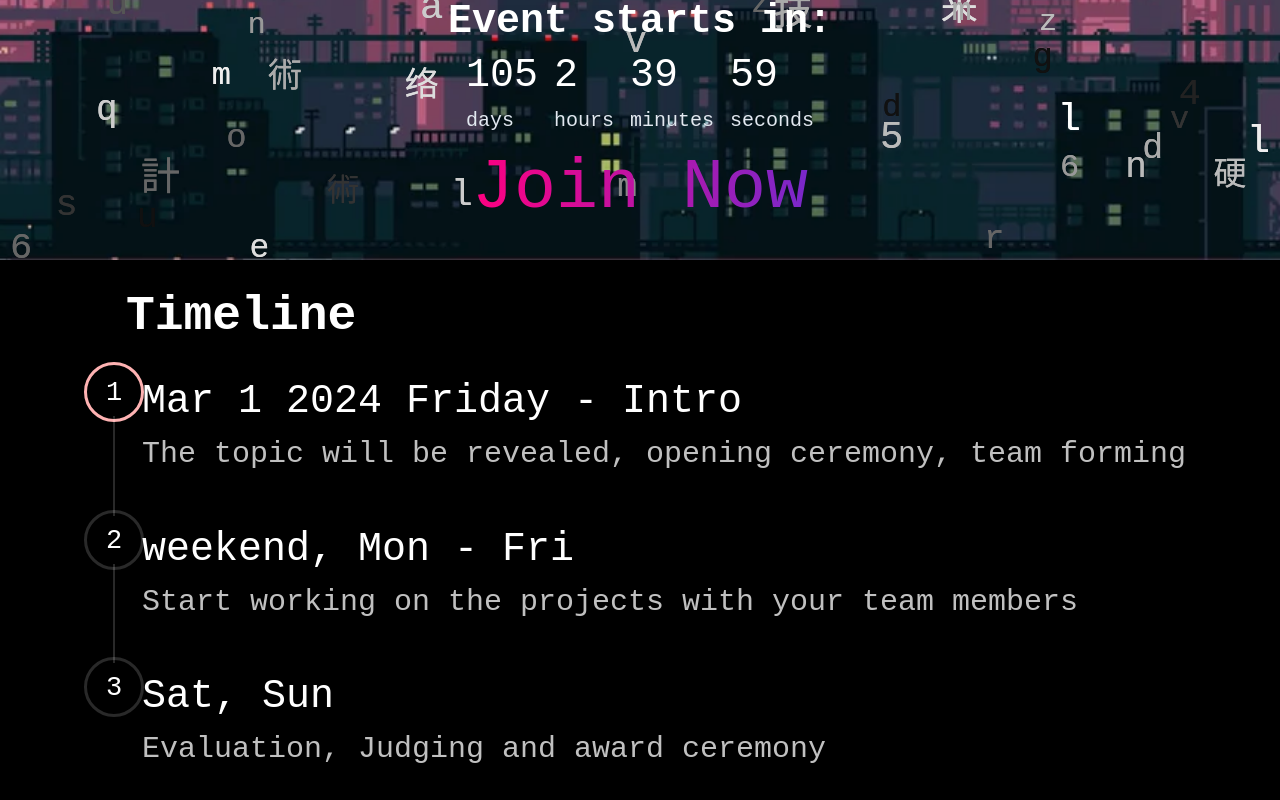
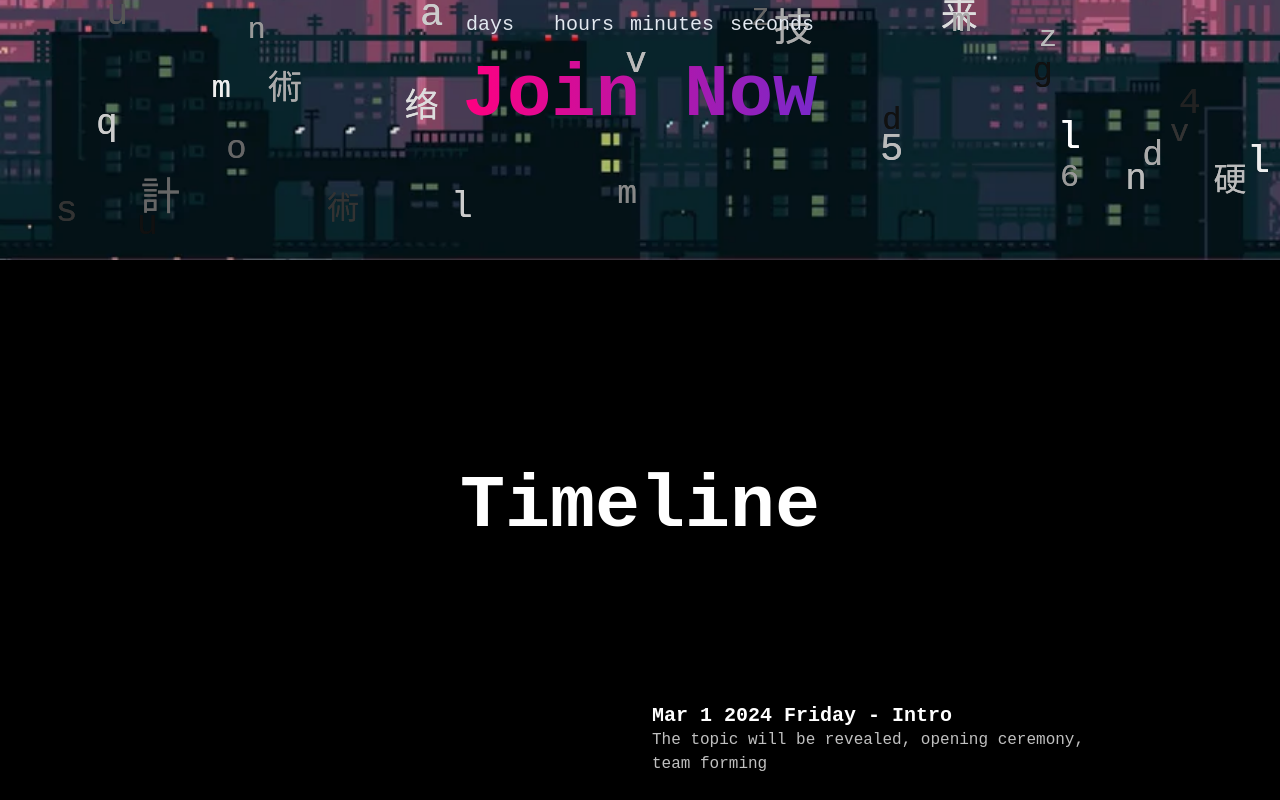
Before and after one commit to LeoQiu981112/hackcouver-2024, a React (Vite) app: page / in a window 1280 px wide. Shown: the part 540-1340 px from the top of the page. Built offline with nearby package versions, Linux system fonts and the light colour scheme.

Commit message:
quick clean up on timeline

```diff
--- a/src/components/AvatarItems.tsx
+++ b/src/components/AvatarItems.tsx
@@ -18,14 +18,7 @@ export function RoundAvatar(){
                     src="https://bit.ly/dan-abramov"
                     size='xl'
                     marginBottom='1rem'/>
-                <Box
-                    bg='#00E0D4'
-                    w={16}
-                    h={200}
-                    top={0}
-                    left={2}
-                    rounded={'full'}
-                    position={'absolute'}/>
+
 
                 <Avatar
                     name="Dan Abrahmov"
--- a/src/components/Home.tsx
+++ b/src/components/Home.tsx
@@ -12,11 +12,10 @@ const Home = () => {
 
     return (
         <>
-         <Box w="100vw" h="100vh" background={`url(${city})`} backgroundSize="cover" backgroundPosition="center" opacity={0.90}/>
+            <Box id="homebox" w="100vw" h="100vh" background={`url(${city})`} backgroundSize="cover" backgroundPosition="center" opacity={0.90} />
             <MatrixRainingCode />
             <Flex direction="column" position="absolute" top={0} pt={100} mb={70}  >
                 <Logo />
-
                 <TableContainer >
                     <Table variant='Simple' color={"white"}>
                         <Thead>
@@ -36,12 +35,38 @@ const Home = () => {
                     </Table>
                 </TableContainer>
                 <Flex direction="column" justify="center" align="center" >
-                    <Heading  fontSize={40}>Event starts in:</Heading>
+                    <Heading fontSize={40}>Event starts in:</Heading>
                     <CountdownTimer targetDate={targetDate} />
-                    <Link bgGradient='linear(to-l, #7928CA, #FF0080)' variant='ghost' fontSize={70} bgClip='text'>Join Now</Link>
+                    <Link
+                        bgGradient='linear(to-l, #7928CA, #FF0080)'
+                        variant='ghost'
+                        fontSize={70}
+                        fontWeight='extrabold'
+                        bgClip='text'
+                        css={{
+                            animation: 'breathing 2s ease-in-out infinite',
+                            '@keyframes breathing': {
+                                '0%, 100%': {
+                                    fontSize: '70px',
+                                },
+                                '50%': {
+                                    fontSize: '75px', // Increased for more noticeable breathing effect
+                                },
+                            },
+                            transition: 'background-color 0.3s, font-size 0.3s',
+                            '&:hover': {
+                                fontSize: '85px', // Increased size on hover
+                                backgroundColor: '#f0f0f0',
+                                color: 'white',
+                                textDecoration: 'none', // Remove underline on hover
+                            },
+                        }}
+                    >
+                        Join Now
+                    </Link>
+
                 </Flex>
             </Flex>
-
         </>
     );
 };
--- a/src/components/MatrixRainingEffect.tsx
+++ b/src/components/MatrixRainingEffect.tsx
@@ -55,7 +55,7 @@ const MatrixRainingCode = () => {
             drops.forEach(drop => {
                 ctx.fillStyle = drop.color; // Set the fillStyle to the character's color
                 ctx.font = `${drop.fontSize}px VT323, monospace`; // Use VT323 font
-                ctx.fillText(drop.char, drop.x, drop.y);                ctx.fillText(drop.char, drop.x, drop.y);
+                ctx.fillText(drop.char, drop.x, drop.y); ctx.fillText(drop.char, drop.x, drop.y);
 
                 drop.y += drop.speed; // Move the drop at its speed
 
--- a/src/components/rotating_square.tsx
+++ b/src/components/RotatingSquare.tsx
@@ -1,5 +1,5 @@
 import React, { useRef, useEffect, useState } from 'react';
-import { Box } from '@chakra-ui/react';
+import { Box, Text } from '@chakra-ui/react';
 
 const RotatingSquare: React.FC = () => {
     const shadowRef = useRef<HTMLDivElement>(null);
@@ -44,7 +44,7 @@ const RotatingSquare: React.FC = () => {
             borderRadius="20px"
             zIndex={-1} // Ensure the box is behind other content if needed
         >
-            {/* Content */}
+            <Text zIndex={5} color="yellow">ALOHA</Text>
         </Box>
     );
 };
--- a/src/components/TimeLine.tsx
+++ b/src/components/TimeLine.tsx
@@ -3,15 +3,22 @@ import TimelineComponent from "./TimeLineComponent";
 import {
 
     Heading,
+    Flex,
 } from "@chakra-ui/react";
 
 
 export default function Timeline() {
     return (
         <>
-            <Heading as='h1' size='2xl' margin='2rem'>Timeline</Heading>
-            <TimelineComponent />
+            <Flex direction="column"
+                p={100} m={70}
+                align="center"
+            >
 
+                <Heading as='h1' fontSize='75px' margin='2rem'>Timeline</Heading>
+                <TimelineComponent />
+
+            </Flex>
         </>
     )
 
--- a/src/components/TimeLineComponent.tsx
+++ b/src/components/TimeLineComponent.tsx
@@ -1,61 +1,32 @@
-
-import {
-    Box, Flex, Text,
-    Step,
-    StepDescription,
-    StepIcon,
-    StepIndicator,
-    StepNumber,
-    StepSeparator,
-    StepStatus,
-    StepTitle,
-    Stepper,
-    useSteps,
-} from '@chakra-ui/react'
-
+import React from 'react';
+import { Box, Text, Heading, Grid, GridItem } from '@chakra-ui/react';
+import RotatingSquare from './RotatingSquare'; // Assuming RotatingSquare is a custom component
 
 const steps = [
     { title: 'Mar 1 2024 Friday - Intro', description: 'The topic will be revealed, opening ceremony, team forming' },
-    { title: 'weekend, Mon - Fri', description: 'Start working on the projects with your team members' },
+    { title: 'Weekend, Mon - Fri', description: 'Start working on the projects with your team members' },
     { title: 'Sat, Sun', description: 'Evaluation, Judging and award ceremony' },
-]
+];
 
 function TimelineComponent() {
-    const { activeStep } = useSteps({
-        index: 0,
-        count: steps.length,
-    })
+    return (
+        <Grid templateColumns="repeat(2, 1fr)" gap={6} p={4} alignItems="center">
+            {steps.map((step, index) => (
+                <React.Fragment key={index}>
+                    <GridItem>
+                        <RotatingSquare />
+                    </GridItem>
 
-    return (
+                    <GridItem>
+                        <Box>
+                            <Heading color="white" size="md">{step.title}</Heading>
+                            <Text color="silver">{step.description}</Text>
+                        </Box>
+                    </GridItem>
+                </React.Fragment>
+            ))}
+        </Grid>
+    );
+}
 
-
-        <Stepper id='timeline' index={activeStep} orientation='vertical' height='400px' size='lg' gap='0' colorScheme='red'// Scales the size to 120%
-        >
-            {
-                steps.map((step, index) => (
-                    <Step key={index} >
-                        {/* <StepIndicator style={{ transform: 'scale(1.5)' }}> */}
-                        <StepIndicator style={{ transform: 'scale(1.5)' }}>
-
-                            <StepStatus
-                                complete={<StepIcon />}
-                                incomplete={<StepNumber />}
-                                active={<StepNumber />}
-                            />
-                        </StepIndicator>
-
-                        <Box >
-                            <StepTitle fontSize="40px" color="white">{step.title}</StepTitle>
-                            <StepDescription fontSize="30px" color="silver" >{step.description}</StepDescription>
-                        </Box>
-
-                        <StepSeparator />
-                    </Step>
-                ))
-            }
-        </ Stepper >
-
-
-    )
-}
 export default TimelineComponent;
```
Also changed, not shown: src/components/Logo.tsx (+4 -4 lines).
